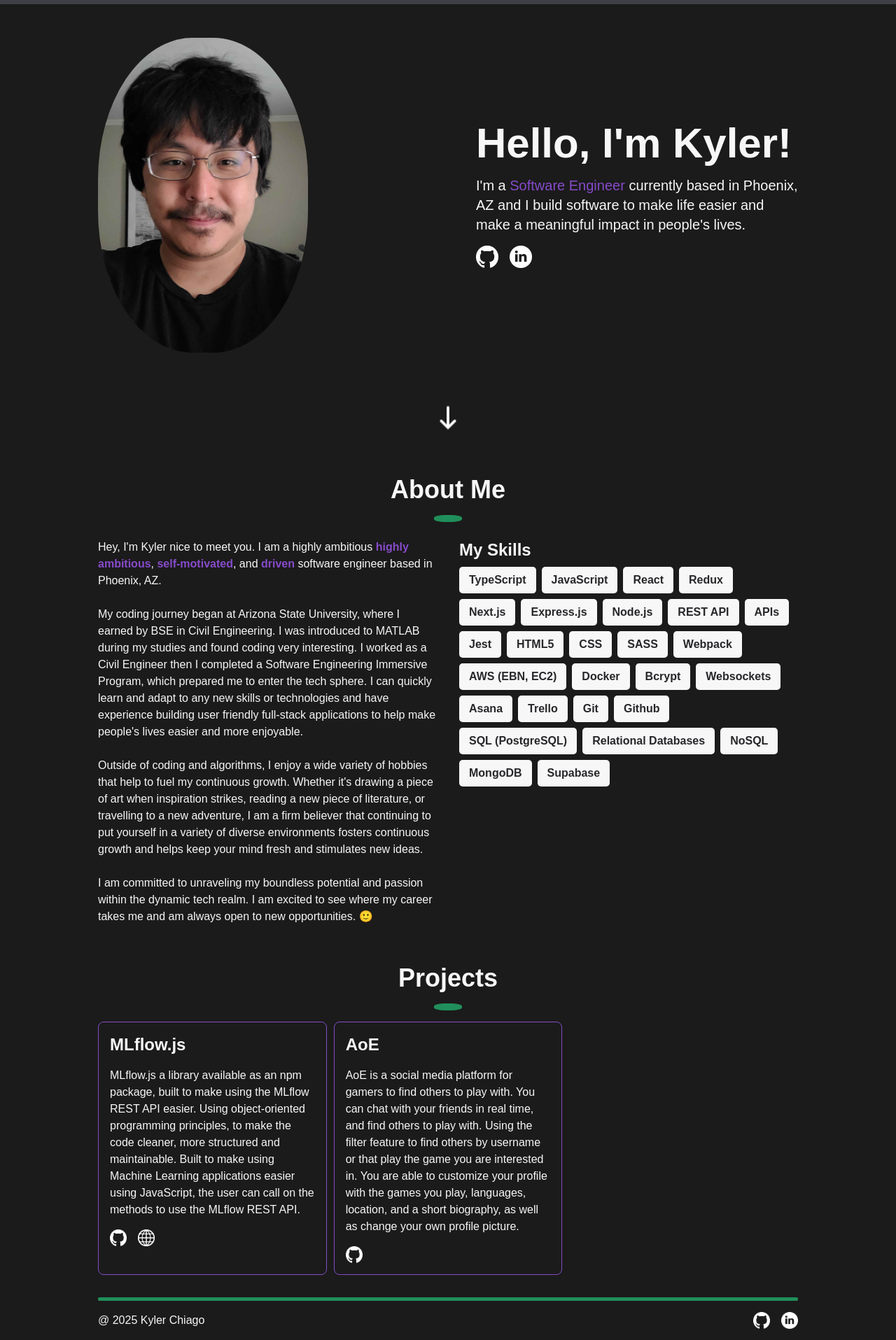
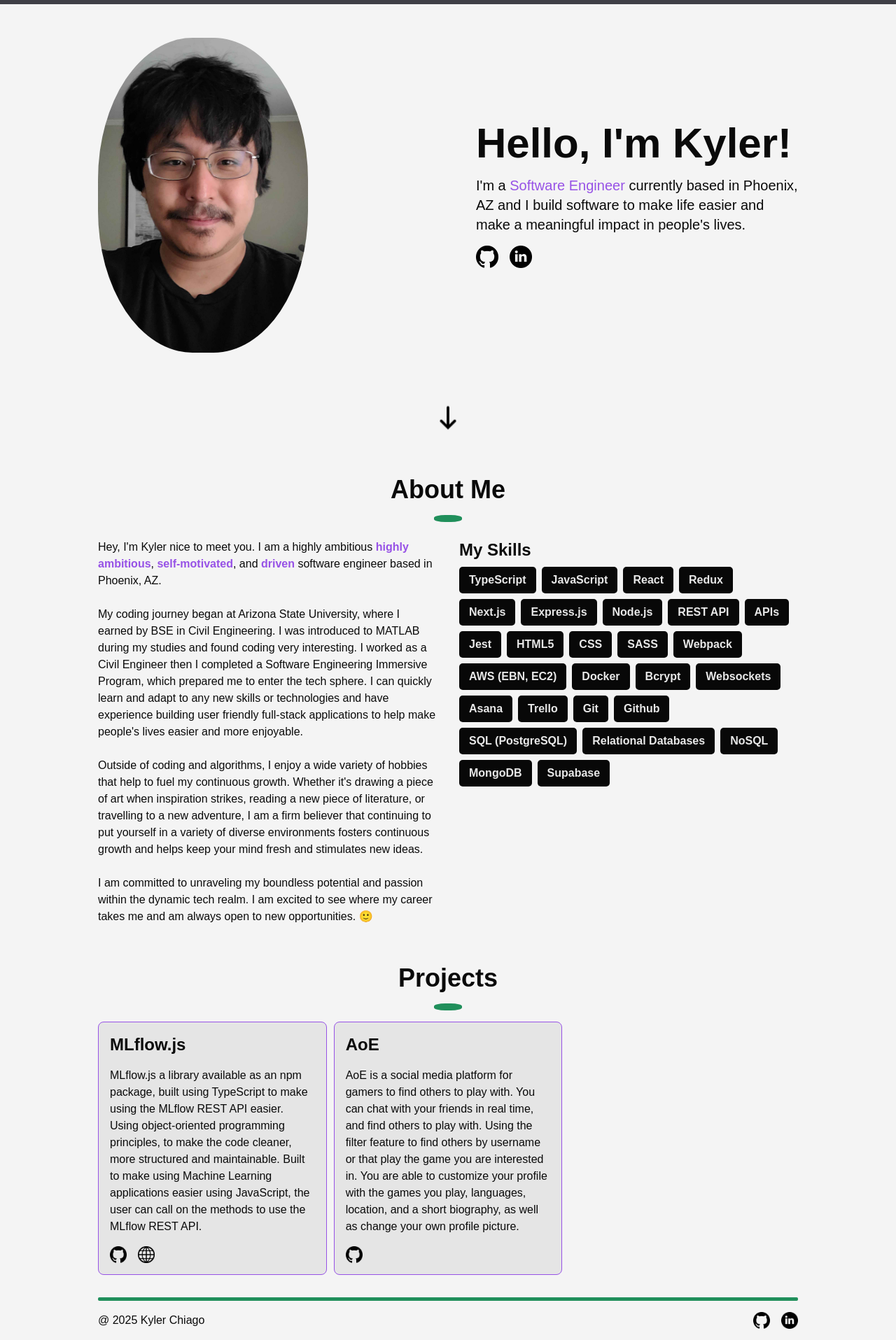
Before and after one commit to Kyler-Chiago/portfolio, a Next.js app: page / in a window 1280 px wide. Shown: the part 42-1957 px from the top of the page at 70% size. Built offline with nearby package versions, Linux system fonts and the light colour scheme.

Commit message:
basics done light/dark mode and desktop/mobile layouts

```diff
--- a/src/app/components/ProjectGithub.tsx
+++ b/src/app/components/ProjectGithub.tsx
@@ -2,11 +2,14 @@ import Image from 'next/image';
 
 interface GithubProp {
   projectGithub: string;
+  mode: string;
 }
 
-const ProjectGithub: React.FC<GithubProp> = ({ projectGithub }) => {
+const ProjectGithub: React.FC<GithubProp> = ({ projectGithub, mode }) => {
   return (
     <div className='size-fit mr-[1rem] hoverUp'>
+      {mode == 'dark' ? (
+        <>
           <a href={projectGithub} className=''>
             <Image
               className=''
@@ -16,6 +19,20 @@ const ProjectGithub: React.FC<GithubProp> = ({ projectGithub }) => {
               alt='G'
             />
           </a>
+        </>
+      ) : (
+        <>
+          <a href={projectGithub} className=''>
+            <Image
+              className=''
+              src={'/GithubLogoBlack.png'}
+              width={24}
+              height={24}
+              alt='G'
+            />
+          </a>
+        </>
+      )}
     </div>
   );
 };
--- a/src/app/components/ProjectWebsite.tsx
+++ b/src/app/components/ProjectWebsite.tsx
@@ -2,11 +2,13 @@ import Image from 'next/image';
 
 interface WebsiteProp {
   projectWebsite: string;
+  mode: string;
 }
 
-const ProjectWebsite: React.FC<WebsiteProp> = ({ projectWebsite }) => {
+const ProjectWebsite: React.FC<WebsiteProp> = ({ projectWebsite, mode }) => {
   return (
     <div className='size-fit hoverUp'>
+      {mode == 'dark' ? (
         <a href={projectWebsite} className=''>
           <Image
             className=''
@@ -16,6 +18,17 @@ const ProjectWebsite: React.FC<WebsiteProp> = ({ projectWebsite }) => {
             alt='G'
           />
         </a>
+      ) : (
+        <a href={projectWebsite} className=''>
+          <Image
+            className=''
+            src={'/websiteBlack.png'}
+            width={24}
+            height={24}
+            alt='G'
+          />
+        </a>
+      )}
     </div>
   );
 };
--- a/src/app/components/Projects.tsx
+++ b/src/app/components/Projects.tsx
@@ -1,11 +1,15 @@
 import ProjectsBox from './ProjectsBox';
 
-const Projects = () => {
+interface Project {
+  mode: string;
+}
+
+const Projects: React.FC<Project> = ({ mode }) => {
   const projects = [
     {
       name: 'MLflow.js',
       description:
-        'MLflow.js a library available as an npm package, built to make using the MLflow REST API easier. Using object-oriented programming principles, to make the code cleaner, more structured and maintainable. Built to make using Machine Learning applications easier using JavaScript, the user can call on the methods to use the MLflow REST API.',
+        'MLflow.js a library available as an npm package, built using TypeScript to make using the MLflow REST API easier. Using object-oriented programming principles, to make the code cleaner, more structured and maintainable. Built to make using Machine Learning applications easier using JavaScript, the user can call on the methods to use the MLflow REST API.',
       github: 'https://github.com/oslabs-beta/mlflow-js',
       website: 'https://mlflow-js.org/',
     },
@@ -21,7 +25,7 @@ const Projects = () => {
   return (
     <div className='projectsArea'>
       {projects.map((project, index) => (
-        <ProjectsBox key={index} project={project} />
+        <ProjectsBox key={index} project={project} mode={mode} />
       ))}
     </div>
   );
--- a/src/app/components/ProjectsBox.tsx
+++ b/src/app/components/ProjectsBox.tsx
@@ -8,9 +8,10 @@ interface ProjectProp {
     github: string;
     website: string;
   };
+  mode: string;
 }
 
-const ProjectsBox: React.FC<ProjectProp> = ({ project }) => {
+const ProjectsBox: React.FC<ProjectProp> = ({ project, mode }) => {
   return (
     <div className='projectsBox'>
       <div className='projectTitle text-2xl font-semibold'>{project.name}</div>
@@ -18,13 +19,11 @@ const ProjectsBox: React.FC<ProjectProp> = ({ project }) => {
       <div className='projectLinks mt-[1rem]'>
         {project.github && project.website ? (
           <>
-            <ProjectGithub projectGithub={project.github} />
-            <ProjectWebsite projectWebsite={project.website} />
+            <ProjectGithub projectGithub={project.github} mode={mode} />
+            <ProjectWebsite projectWebsite={project.website} mode={mode} />
           </>
         ) : (
-          <>
-            <ProjectGithub projectGithub={project.github} />
-          </>
+          <ProjectGithub projectGithub={project.github} mode={mode} />
         )}
       </div>
     </div>
--- a/src/app/components/SkillBox.tsx
+++ b/src/app/components/SkillBox.tsx
@@ -2,11 +2,9 @@ interface SkillProps {
   skill: string;
 }
 
-const SkillBox: React.FC<SkillProps> = ({skill}) => {
+const SkillBox: React.FC<SkillProps> = ({ skill }) => {
   return (
-      <div className='skillBox mt-[8px] mr-[8px] font-semibold'>
-        {skill}
-      </div>
+    <div className='skillBox mt-[8px] mr-[8px] font-semibold'>{skill}</div>
   );
 };
 
--- a/src/app/globals.css
+++ b/src/app/globals.css
@@ -1,9 +1,4 @@
 @import 'tailwindcss';
-
-/* :root {
-  --background: #ffffff;
-  --foreground: #171717;
-} */
 
 html {
   scroll-behavior: smooth;
@@ -13,14 +8,34 @@ html {
   box-sizing: border-box;
 }
 
-/* :root {
-  --background: rgb(39, 39, 42);
-  --foreground: #f7f7f7;
-} */
+:root {
+  --background: #0a0a0a;
+  --foreground: #ededed;
+  --boxColor: #f7f7f7;
+  --boxText: #27272a;
+  --purpleText: #864bc9;
+  --projBack: rgba(18, 18, 18, 1);
+  --skillHoverBox: rgb(42, 181, 116)
+}
 
-:root {
-  --background: rgb(27, 27, 27);
-  --foreground: #f7f7f7;
+[data-theme='dark'] {
+  --background: #0a0a0a;
+  --foreground: #ededed;
+  --boxColor: #f7f7f7;
+  --boxText: #27272a;
+  --purpleText: #864bc9;
+  --projBack: rgba(18, 18, 18, 1);
+  --skillHoverBox: rgb(42, 181, 116)
+}
+
+[data-theme='light'] {
+  --background: #f4f4f4;
+  --foreground: #0a0a0a;
+  --boxColor: #080808;
+  --boxText: #e8e8e8;
+  --purpleText: #9752e6;
+  --projBack: rgb(229, 229, 229);
+  --skillHoverBox: rgb(22, 105, 66);
 }
 
 @theme inline {
@@ -30,29 +45,10 @@ html {
   --font-mono: var(--font-geist-mono);
 }
 
-@media (prefers-color-scheme: dark) {
-  :root {
-    --background: #0a0a0a;
-    --foreground: #ededed;
-  }
-}
- /* :root {
-  --background: #0a0a0a;
-  --foreground: #ededed;
-} */
-
 body {
   background: var(--background);
   color: var(--foreground);
   font-family: Arial, Helvetica, sans-serif;
-}
-
-.wrapper {
-  /* text-align: center; */
-  /* padding-left: 24px;
-  padding-right: 24px; */
-  /* padding-top: 30px;
-  padding-bottom:  */
 }
 
 .header {
@@ -64,21 +60,15 @@ body {
   flex-direction: row;
   justify-content: space-between;
   align-items: center;
-  /* margin-left: 24px; */
   padding-left: 24px;
   padding-right: 24px;
-  /* padding-top: 12px; */
-  /* height: clamp(3rem, 3rem, fit-content); */
   min-height: 3rem;
   max-height: auto;
   z-index: 1;
-  /* position: fixed; */
-  /* vertical-align: middle; */
+  color: #f7f7f7;
 }
 
 .headerLeft {
-  /* align-self: start; */
-  /* justify-self: start; */
   align-items: center;
 }
 
@@ -88,24 +78,14 @@ body {
 }
 
 .headerRight {
-  /* align-self: end; */
-  /* justify-self: end; */
   display: flex;
   flex-direction: row;
-  /* justify-content: center; */
   align-items: center;
-  /* justify-content: space-between; */
-  /* padding: 10px; */
 }
 
 .intro {
-  /* background-color: blue; */
   display: grid;
   grid-template-columns: clamp(300px, 50%, 500px) clamp(200px, 50%, 700px);
-  /* justify-content: center; */
-  /* display: flex; */
-  /* margin-top: 3rem; */
-  /* padding-top: 3rem; */
 }
 
 .introText {
@@ -114,11 +94,9 @@ body {
   justify-content: center;
   text-wrap: wrap;
   padding-left: clamp(1rem, 8%, 3rem);
-  /* background-color: red; */
 }
 
 .bio {
-  /* background-color: green; */
   display: flex;
   justify-content: center;
 }
@@ -133,23 +111,19 @@ body {
 }
 
 .projects {
-  /* background-color: orange; */
   display: flex;
   justify-content: center;
 }
 
 .footer {
-  /* background-color: grey; */
   display: flex;
   justify-content: space-between;
   align-items: center;
 }
 
 .footer2 {
-  /* background-color: grey; */
   display: flex;
   align-items: center;
-  /* justify-content: space-between; */
 }
 
 .bodyWrapper {
@@ -159,20 +133,18 @@ body {
   display: grid;
   grid-template-columns: minmax(100px, 1000px);
   justify-content: center;
-  /* align-items: center; */
-  /* position:absolute; */
 }
 
 .projectsBox {
-  border: 1px solid rgb(134, 75, 201);
+  border: 1px solid var(--purpleText);
   padding: 1rem;
   box-sizing: border-box;
   border-radius: 8px;
-  /* background-color: #208f5b; */
+  background-color: var(--projBack);
 }
 
 .purpleText {
-  color: rgb(134, 75, 201);
+  color: var(--purpleText);
 }
 
 .links {
@@ -182,58 +154,30 @@ body {
 
 .bioWrapper {
   display: grid;
-  /* background-color: rgb(68, 62, 62); */
   grid-template-columns: 50% 50%;
 }
 
 .projectsWrapper {
-  /* background-color: rgb(34, 48, 128); */
   width: 100%;
-  /* box-sizing: content-box; */
-}
-
-.hoverUp {
-  /* transition: background-color 1.2s; */
-  /* animation: float 0.7s normal;
-  animation-fill-mode: backwards; */
 }
 
 .hoverUp:hover {
-  /* width: 100px;
-  height: 100px; */
-  /* background-color: lightblue; */
-  /* border-radius: 50%; */
-  /* position: relative; */
   animation: float 0.7s normal;
   animation-fill-mode: forwards;
 }
 
 @keyframes float {
   0% {
-      transform: translateY(0);
+    transform: translateY(0);
   }
 
   100% {
-      transform: translateY(-4px);
+    transform: translateY(-4px);
   }
-
-  /* 100% {
-      transform: translateY(0);
-  } */
-}
-
-.projectTitle {
-  /* font-size: 24; */
 }
 
 .projectLinks {
-  /* background-color: red; */
   display: flex;
-  /* justify-content:space-between; */
-}
-
-.headerAbout {
-  /* scroll-margin-top: 500px; */
 }
 
 #projects {
@@ -253,7 +197,6 @@ body {
 .headerLM {
   display: grid;
   grid-template-columns: 32px;
-  /* justify-content: center; */
   align-items: center;
   column-gap: 14px;
 }
@@ -269,38 +212,16 @@ body {
 }
 
 .projectsArea {
-  /* display: flex; */
-  /* flex: calc(100%/3) 1 1; */
-  /* flex: 2 1 1 1 1; */
   display: grid;
   grid-template-columns: repeat(3, 1fr);
   column-gap: 10px;
   row-gap: 10px;
-  /* margin: 10px; */
   width: 100%;
-  /* box-sizing: content-box; */
 }
 
 .pfp {
   border-radius: 45%;
-  /* justify-self: center; */
 }
-
-.pfpDiv {
-  /* justify-content: left; */
-  /* align-items: left; */
-  /* background-color: red; */
-  /* width: 100%; */
-}
-
-/* @keyframes smoothbounceball {
-  from {
-    transform: translate3d(0, 0, 0);
-  }
-  to {
-    transform: translate3d(0, 1000px, 0);
-  }
-} */
 
 .ball {
   animation: bounce 1s;
@@ -314,18 +235,16 @@ body {
 }
 
 .skillBox {
-  background-color: #f7f7f7;
+  background-color: var(--boxColor);
   border-radius: 5px;
   padding: 7px 14px 7px 14px;
   width: fit-content;
-  /* color: black; */
-  color: rgb(39, 39, 42);
+  color: var(--boxText);
   text-wrap: nowrap;
-  /* font-size: 18px; */
 }
 
 .skillBox:hover {
-  background-color: #2ab574;
+  background-color: var(--skillHoverBox);
   -webkit-transition: background-color 400ms linear;
   -ms-transition: background-color 400ms linear;
   transition: background-color 400ms linear;
@@ -372,7 +291,6 @@ body {
     padding-left: clamp(4px, 10%, 40px);
     padding-right: clamp(4px, 10%, 40px);
     margin-top: 3rem;
-    /* position:absolute; */
   }
 
   .header {
@@ -431,10 +349,6 @@ body {
     scroll-margin-top: 50px;
   }
 
-  /* #top {
-    scroll-margin-top: -100px;
-  } */
-
   .links {
     justify-content: center;
   }
--- a/src/app/page.tsx
+++ b/src/app/page.tsx
@@ -2,8 +2,39 @@
 import Image from 'next/image';
 import Skills from './components/Skills';
 import Projects from './components/Projects';
+import { useState, useEffect } from 'react';
 
 export default function Home() {
+  const [mode, setMode] = useState('');
+  useEffect(() => {
+    const storedTheme = localStorage.getItem('theme');
+    if (storedTheme) {
+      document.documentElement.setAttribute('data-theme', storedTheme);
+      setMode(storedTheme);
+      console.log(`1 mode: ${mode}`);
+      console.log(`1 local theme: ${localStorage.getItem('theme')}`);
+    } else if (
+      window.matchMedia &&
+      window.matchMedia('(prefers-color-scheme: light)').matches
+    ) {
+      // light mode
+      document.documentElement.setAttribute('data-theme', 'light');
+      console.log('Windows light mode');
+      setMode('light');
+      localStorage.setItem('theme', 'light');
+      console.log(`1_2 mode: ${mode}`);
+      console.log(`1_2 local theme: ${localStorage.getItem('theme')}`);
+    } else {
+      document.documentElement.setAttribute('data-theme', 'dark');
+      console.log('Windows dark mode');
+      setMode('dark');
+      localStorage.setItem('theme', 'dark');
+      console.log(`1_3 mode: ${mode}`);
+      console.log(`1_3 local theme: ${localStorage.getItem('theme')}`);
+    }
+  // eslint-disable-next-line react-hooks/exhaustive-deps
+  }, []);
+
   return (
     <div className='wrapper ' id='top'>
       <div className='header'>
@@ -12,7 +43,6 @@ export default function Home() {
           onClick={() => {
             const element = document.getElementById(`top`);
             element?.scrollIntoView({ behavior: 'smooth' });
-            // window.scrollTo(0,0);
           }}
         >
           Kyler Chiago
@@ -39,17 +69,34 @@ export default function Home() {
           <div className='headerLM ml-[20px]'>
             <a
               onClick={() => {
-                // console.log('Hello');
-                document.body.style.backgroundColor = '#f7f7f7';
-                document.body.style.color = 'black';
-                const element = Array.from(
-                  document.getElementsByClassName(
-                    'header'
-                  ) as HTMLCollectionOf<HTMLElement>
+                if (
+                  document.documentElement.getAttribute('data-theme') == 'dark'
+                ) {
+                  document.documentElement.setAttribute('data-theme', 'light');
+                  setMode('light');
+                  console.log(
+                    `data-theme: ${document.documentElement.getAttribute(
+                      'data-theme'
+                    )}`
                   );
-                element[0].style.backgroundColor = '#dfdfdf';
+                  localStorage.setItem('theme', 'light');
+                  console.log(`local theme: ${localStorage.getItem('theme')}`);
+                } else if (
+                  document.documentElement.getAttribute('data-theme') == 'light'
+                ) {
+                  document.documentElement.setAttribute('data-theme', 'dark');
+                  setMode('dark');
+                  console.log(
+                    `data-theme: ${document.documentElement.getAttribute(
+                      'data-theme'
+                    )}`
+                  );
+                  localStorage.setItem('theme', 'dark');
+                  console.log(`local theme: ${localStorage.getItem('theme')}`);
+                }
               }}
             >
+              {mode == 'dark' ? (
                 <Image
                   className='icon'
                   src={'/lightModeButton_final.png'}
@@ -57,6 +104,15 @@ export default function Home() {
                   height={32}
                   alt='G'
                 />
+              ) : (
+                <Image
+                  className='icon'
+                  src={'/darkModeButton_final.png'}
+                  width={32}
+                  height={32}
+                  alt='G'
+                />
+              )}
             </a>
           </div>
         </div>
@@ -84,7 +140,12 @@ export default function Home() {
               easier and make a meaningful impact in people&apos;s lives.
             </div>
             <div className='links mt-[16px]'>
-              <a href={'https://github.com/Kyler-Chiago'} className='hoverUp'>
+              {mode == 'dark' ? (
+                <>
+                  <a
+                    href={'https://github.com/Kyler-Chiago'}
+                    className='hoverUp'
+                  >
                     <Image
                       className=''
                       src={'/GithubLogo.png'}
@@ -105,10 +166,40 @@ export default function Home() {
                       alt='L'
                     />
                   </a>
+                </>
+              ) : (
+                <>
+                  <a
+                    href={'https://github.com/Kyler-Chiago'}
+                    className='hoverUp'
+                  >
+                    <Image
+                      className=''
+                      src={'/GithubLogoBlack.png'}
+                      width={32}
+                      height={32}
+                      alt='G'
+                    />
+                  </a>
+                  <a
+                    href={'https://www.linkedin.com/in/kyler-chiago/'}
+                    className='hoverUp ml-[16px]'
+                  >
+                    <Image
+                      className=''
+                      src={'/LinkedInLogoBlack.png'}
+                      width={32}
+                      height={32}
+                      alt='L'
+                    />
+                  </a>
+                </>
+              )}
             </div>
           </div>
         </div>
         <div className='arrowDownDiv mt-[5rem]' id='about'>
+          {mode == 'dark' ? (
             <a className='ball'>
               <Image
                 className=''
@@ -118,6 +209,17 @@ export default function Home() {
                 alt='L'
               />
             </a>
+          ) : (
+            <a className='ball'>
+              <Image
+                className=''
+                src={'/arrowDownBlack.png'}
+                width={48}
+                height={48}
+                alt='L'
+              />
+            </a>
+          )}
         </div>
         <div className='bio mt-[3rem] text-4xl font-semibold'>About Me</div>
         <div className='oval mt-[1rem]'></div>
@@ -161,12 +263,14 @@ export default function Home() {
         </div>
         <div className='oval mt-[1rem]'></div>
         <div className='projectsWrapper mt-[1rem]'>
-          <Projects />
+          <Projects mode={mode} />
         </div>
         <div className='dashBorder'></div>
         <div className='footer mb-[1rem]'>
           <div>@ 2025 Kyler Chiago</div>
           <div className='footer2'>
+            {mode == 'dark' ? (
+              <>
                 <a href={'https://github.com/Kyler-Chiago'} className='hoverUp'>
                   <Image
                     className=''
@@ -178,7 +282,7 @@ export default function Home() {
                 </a>
                 <a
                   href={'https://www.linkedin.com/in/kyler-chiago/'}
-              className='ml-[16px] hoverUp'
+                  className='hoverUp ml-[16px]'
                 >
                   <Image
                     className=''
@@ -188,6 +292,32 @@ export default function Home() {
                     alt='L'
                   />
                 </a>
+              </>
+            ) : (
+              <>
+                <a href={'https://github.com/Kyler-Chiago'} className='hoverUp'>
+                  <Image
+                    className=''
+                    src={'/GithubLogoBlack.png'}
+                    width={24}
+                    height={24}
+                    alt='G'
+                  />
+                </a>
+                <a
+                  href={'https://www.linkedin.com/in/kyler-chiago/'}
+                  className='hoverUp ml-[16px]'
+                >
+                  <Image
+                    className=''
+                    src={'/LinkedInLogoBlack.png'}
+                    width={24}
+                    height={24}
+                    alt='L'
+                  />
+                </a>
+              </>
+            )}
           </div>
         </div>
       </div>
```
Also changed, not shown: src/app/layout.tsx (+10 -10 lines), public/GithubLogoBlack.png (added), public/LinkedInLogoBlack.png (added). Lines whose indentation alone changed are shown as unchanged.
